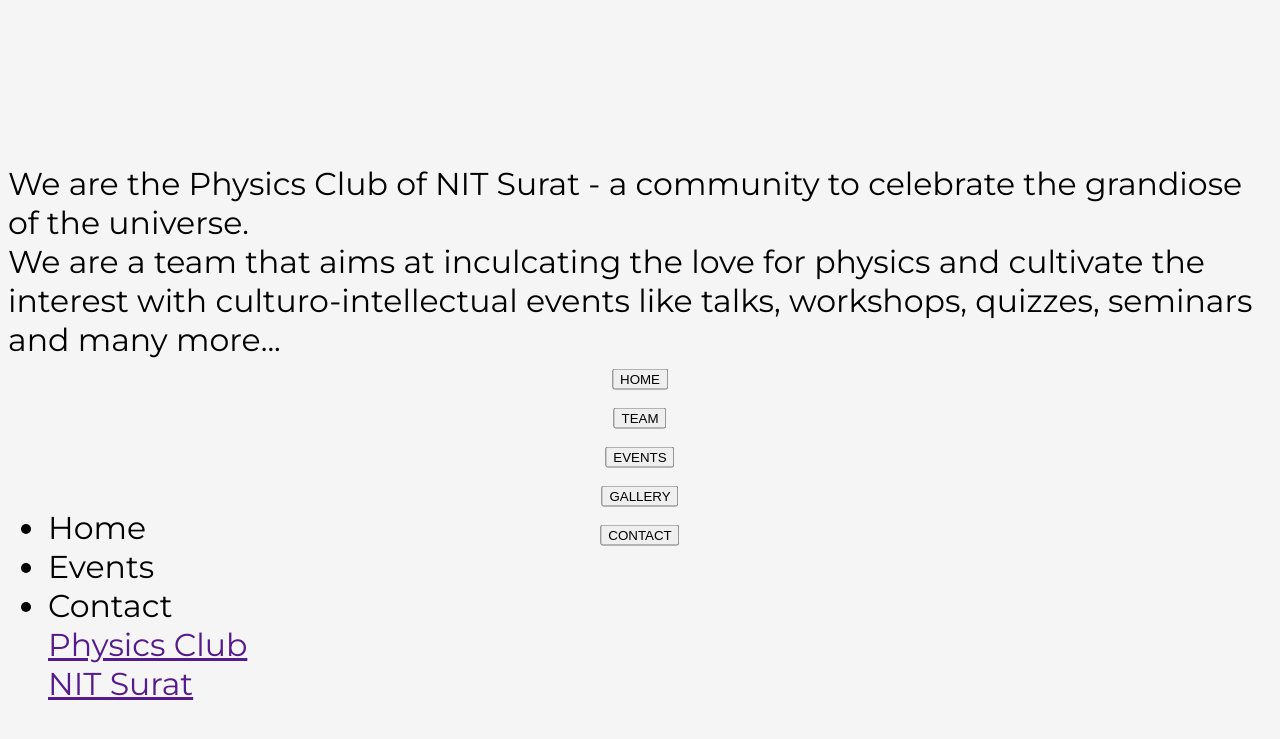
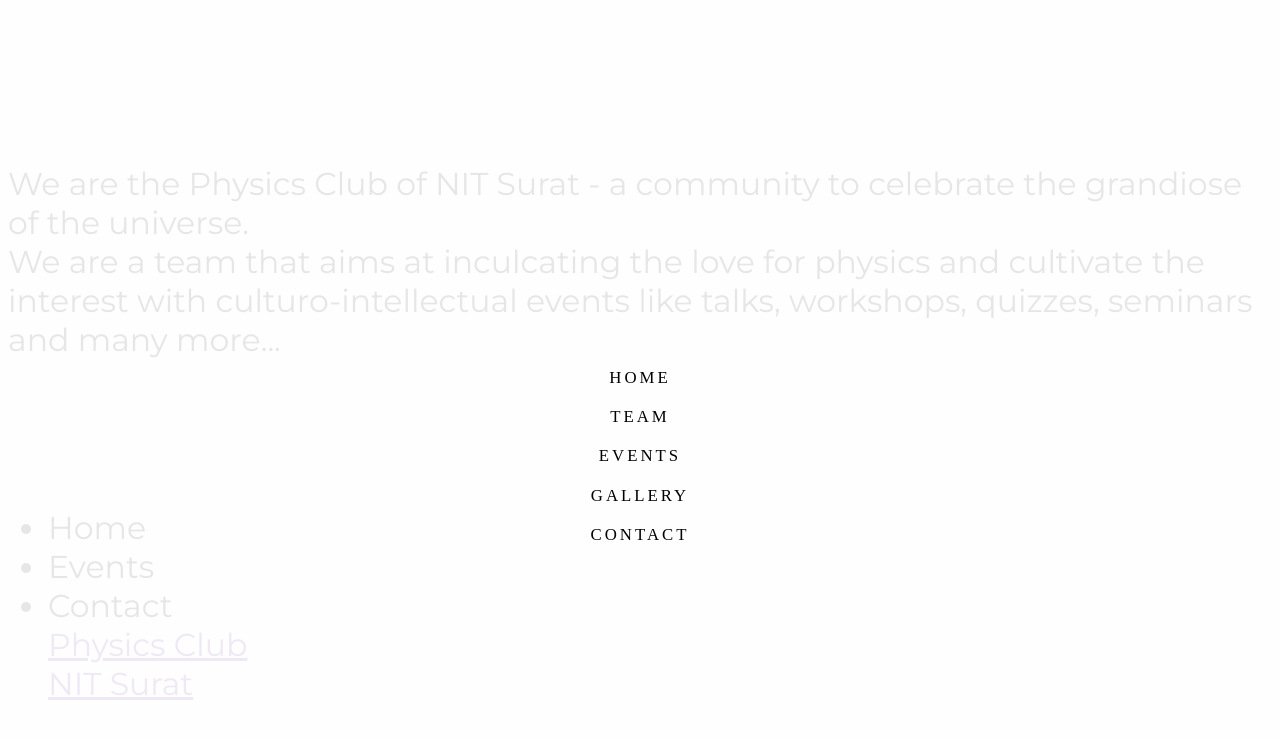
Before and after one commit to adithyarao3103/Physics-Club-Website-Trial, a Jekyll site: the page built from index.html, in a window 1280 px wide. Shown: the top 739 px of the page. Built offline with Jekyll 4.4.1, drawn with Linux system fonts in a browser that asks for light colours; some web fonts are replaced.

Commit message:
Update fixed.css

```diff
--- a/assets/css/fixed.css
+++ b/assets/css/fixed.css
@@ -6,12 +6,12 @@
 	font-size: calc(6px + 2vw);
 }
 
-#menu {
+#fullscreen {
 	width: 0;
 	position: fixed;
 	top: 0;
 	left: 0;
-	background-color: rgba(0, 0, 0, 0.9);
+	background-color: rgba(255, 255, 255, 0.9);
 	width: 100vw;
 	height: 100vh;
 }
@@ -25,16 +25,19 @@
 	text-align: center;
 }
 
-#menuholder> p > a {
-	font-size: calc(4px + 2vw);
+#menuholder> button{
+	font-size: calc(4px + 1vw);
 	font-family: BioRhyme;
-	letter-spacing: 4px;
+	letter-spacing: 3px;
 	line-height: 1.5;
-	color: white;
-	text-decoration: none;
+	color: black;
+	background-color: transparent;
+	box-shadow: none;
+	border: none;
+	transition: all 0.5s;
 }
 
-.drivein{
-	width: 100px;
-	background-color: rgba(255, 255, 255, 0.7);
+#menuholder >button:hover{
+	border: 2px solid black;
+	box-shadow: 2px 2px 4px black;
 }
```
